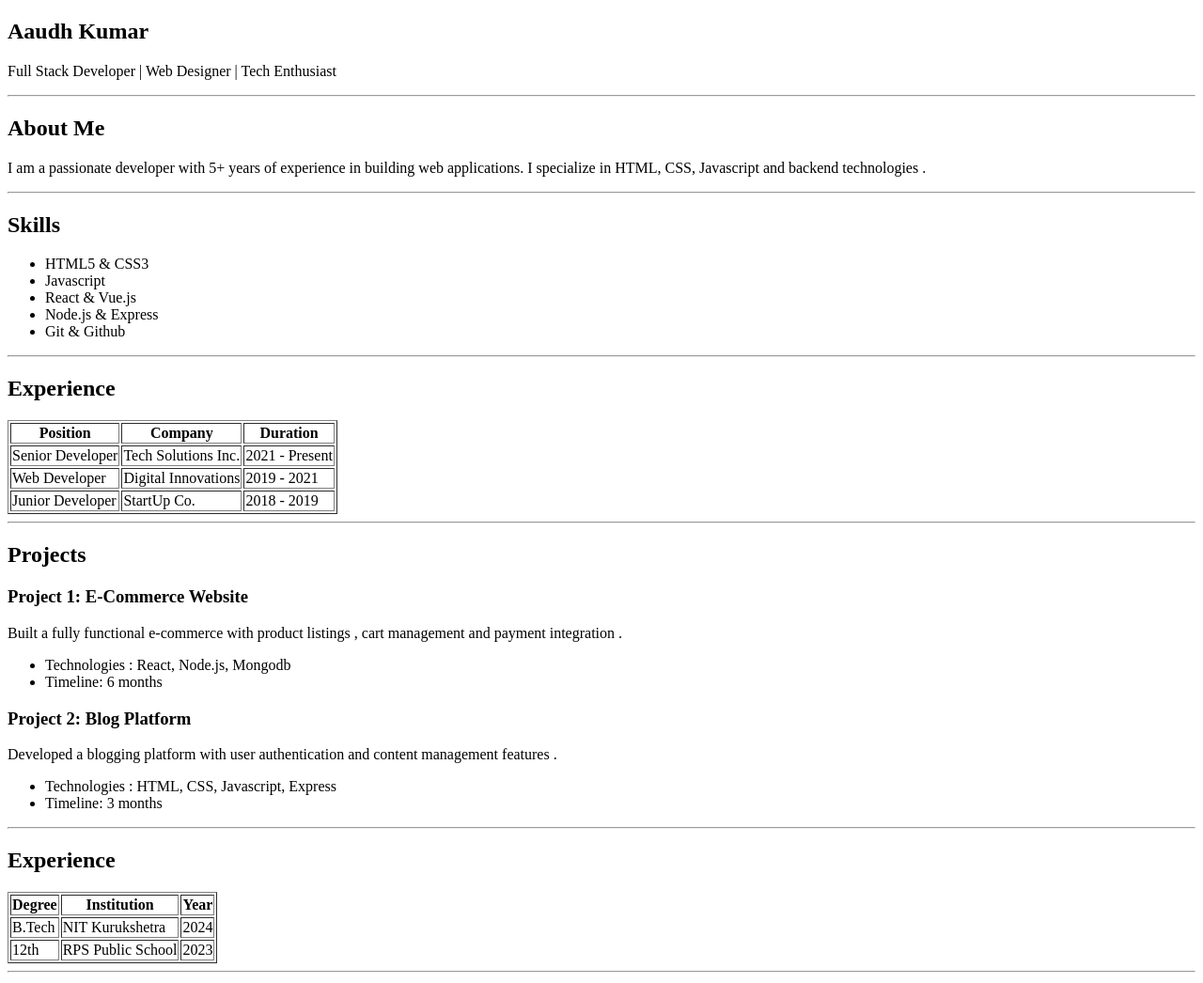
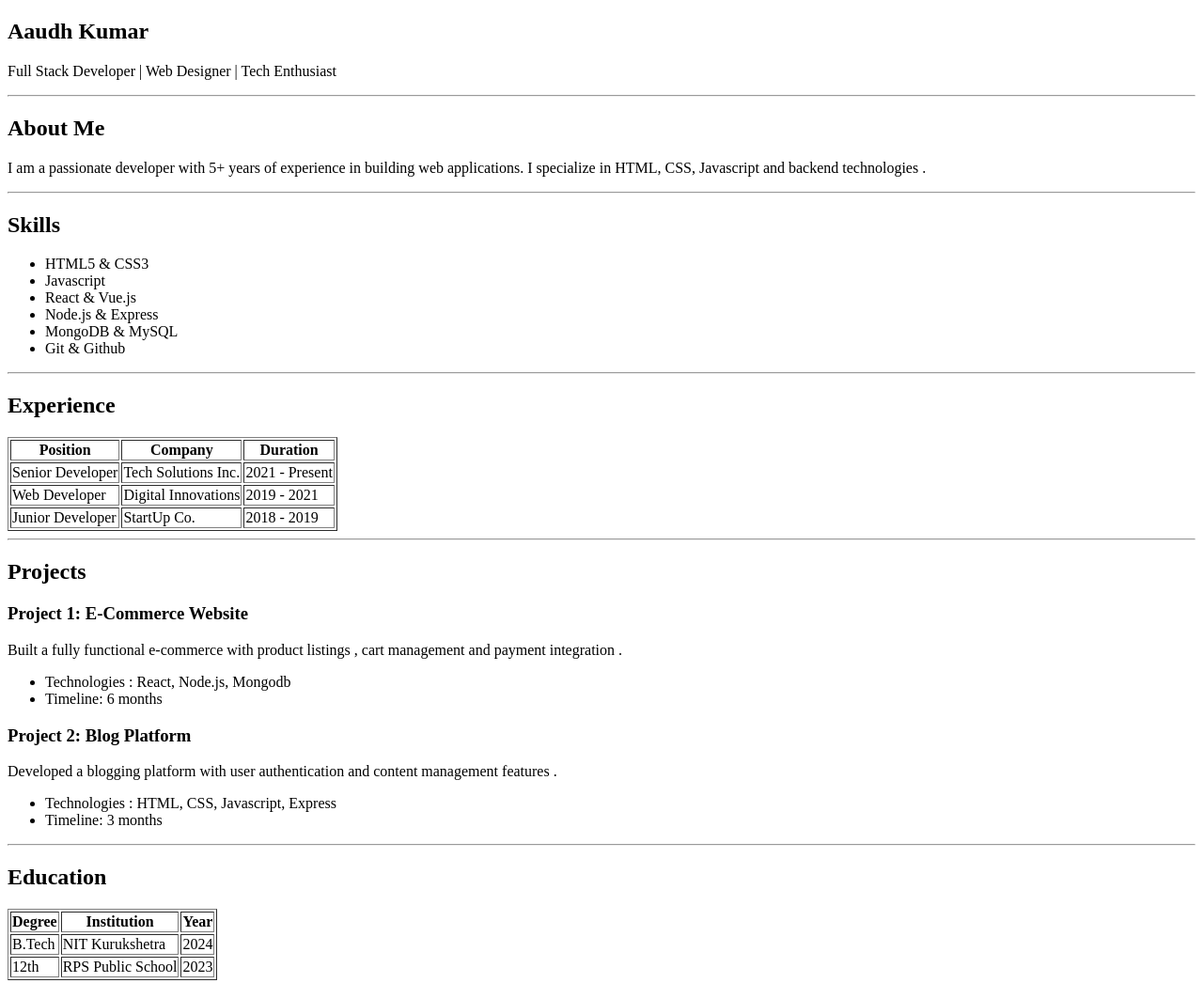
Before and after one commit to aaudhkumar/resume_onlyhtml, a plain HTML site: page index.html in a window 1280 px wide. Shown: the top 1046 px of the page at 94% size. Drawn offline with Linux system fonts and the light colour scheme.

Commit message:
final changes

```diff
--- a/index.html
+++ b/index.html
@@ -34,6 +34,7 @@
                 <li>Javascript</li>
                 <li>React & Vue.js</li>
                 <li>Node.js & Express</li>
+                <li>MongoDB & MySQL</li>
                 <li>Git & Github</li>
             </ul>
         </div>
@@ -107,7 +108,7 @@
 
     <section>
         <div class="experience">
-            <h2>Experience</h2>
+            <h2>Education</h2>
             <table border="1">
                 <thead>
                     <th>Degree</th>
```
